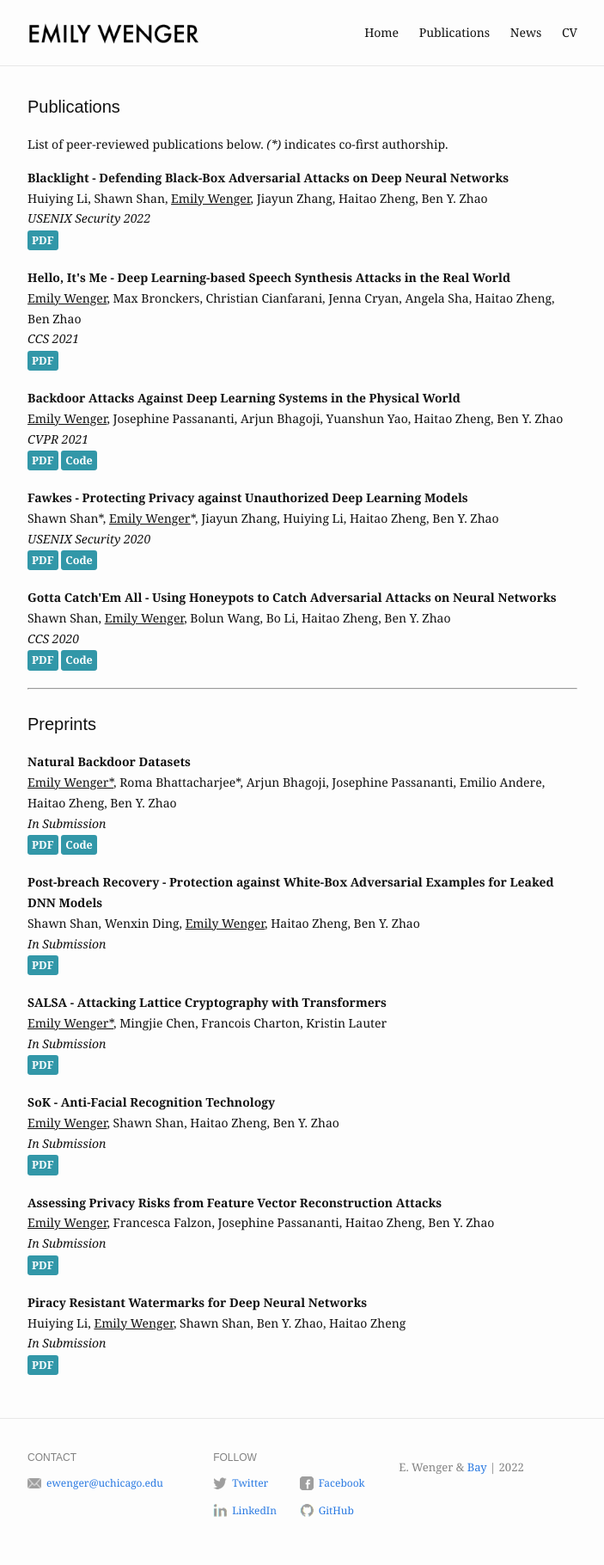
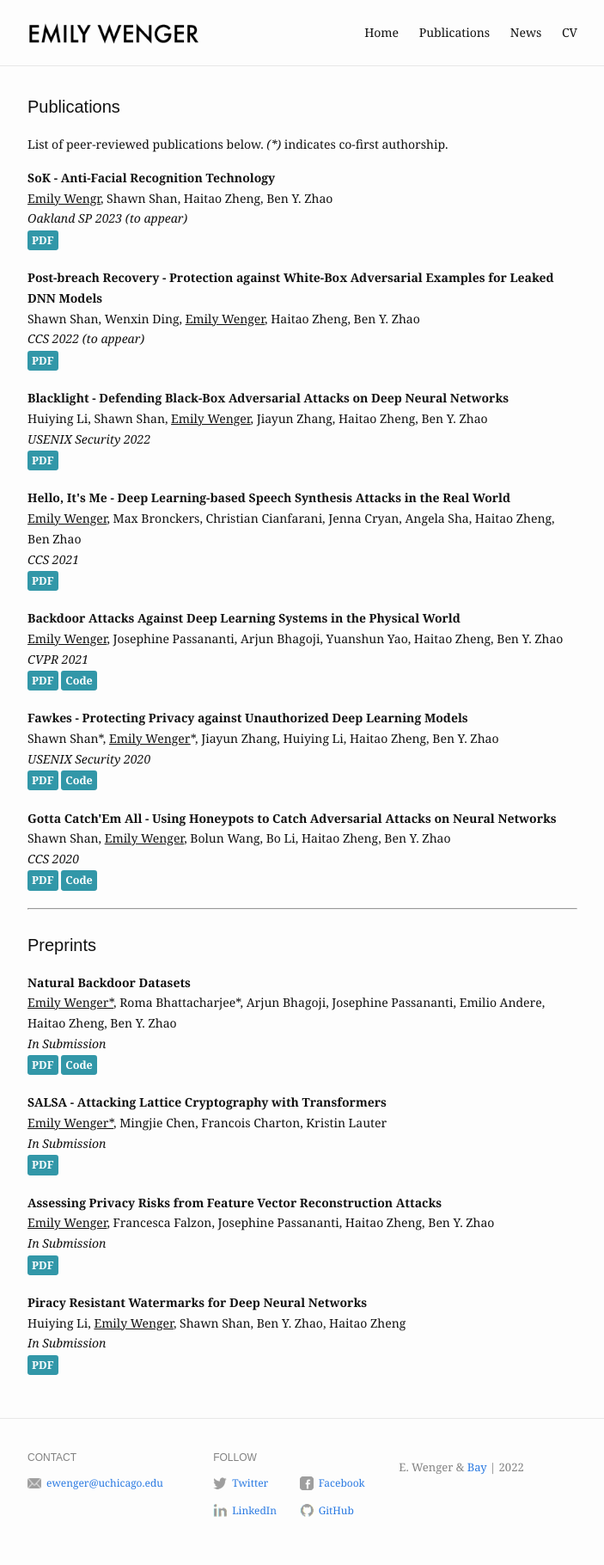
Before and after one commit to emilywenger/emilywenger.github.io, a Jekyll site: the page built from publications.md, in a window 1280 px wide. Shown: the whole page at 86% size, without its empty margins (288-991 px from the left). Built offline with Jekyll 4.4.1, drawn with Linux system fonts in a browser that asks for light colours; part of the change alters nothing that is shown.

Commit message:
publication update

```diff
--- a/publications.md
+++ b/publications.md
@@ -4,6 +4,17 @@ title: Publications
 slug: /publications
 publications:
 
+- title: SoK - Anti-Facial Recognition Technology
+  authors: <u>Emily Wengr</u>, Shawn Shan, Haitao Zheng, Ben Y. Zhao
+  conference: Oakland SP 2023 (to appear)
+  paperlink: https://arxiv.org/pdf/2112.04558.pdf
+  codelink: NA
+
+- title: Post-breach Recovery - Protection against White-Box Adversarial Examples for Leaked DNN Models
+  authors: Shawn Shan, Wenxin Ding, <u>Emily Wenger</u>, Haitao Zheng, Ben Y. Zhao
+  conference: CCS 2022 (to appear)
+  paperlink: https://arxiv.org/pdf/2205.10686.pdf
+  codelink: NA
 
 - title: Blacklight - Defending Black-Box Adversarial Attacks on Deep Neural Networks
   authors: Huiying Li, Shawn Shan, <u>Emily Wenger</u>, Jiayun Zhang, Haitao Zheng, Ben Y. Zhao
@@ -42,22 +53,10 @@ preprints:
   paperlink: https://arxiv.org/pdf/2206.10673.pdf
   codelink: https://uchicago-sandlab.github.io/naturalbackdoors/
 
-- title: Post-breach Recovery - Protection against White-Box Adversarial Examples for Leaked DNN Models
-  authors: Shawn Shan, Wenxin Ding, <u>Emily Wenger</u>, Haitao Zheng, Ben Y. Zhao
-  conference: In Submission
-  paperlink: https://arxiv.org/pdf/2205.10686.pdf
-  codelink: NA
-
 - title: SALSA - Attacking Lattice Cryptography with Transformers
   authors: <u>Emily Wenger*</u>, Mingjie Chen, Francois Charton, Kristin Lauter
   conference: In Submission
   paperlink: https://arxiv.org/pdf/2207.04785.pdf
-  codelink: NA
-
-- title: SoK - Anti-Facial Recognition Technology
-  authors: <u>Emily Wenger</u>, Shawn Shan, Haitao Zheng, Ben Y. Zhao
-  conference: In Submission
-  paperlink: https://arxiv.org/pdf/2112.04558.pdf
   codelink: NA
 
 - title: Assessing Privacy Risks from Feature Vector Reconstruction Attacks
```
